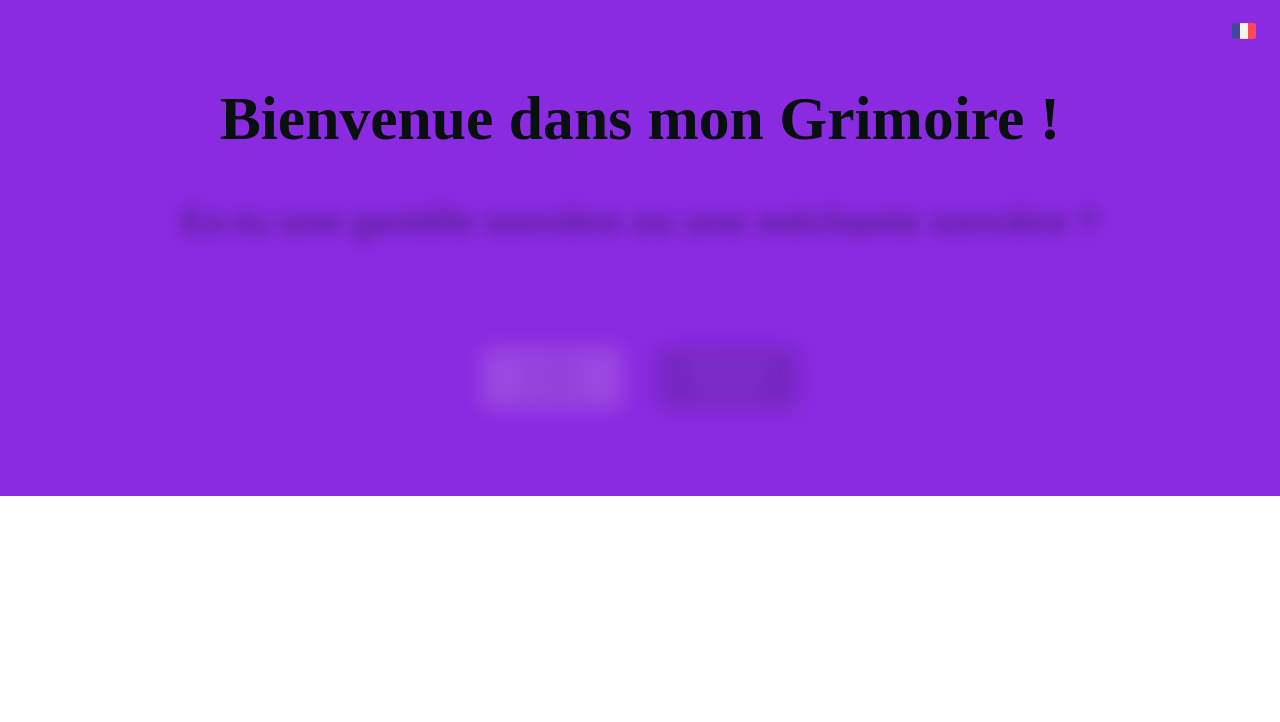
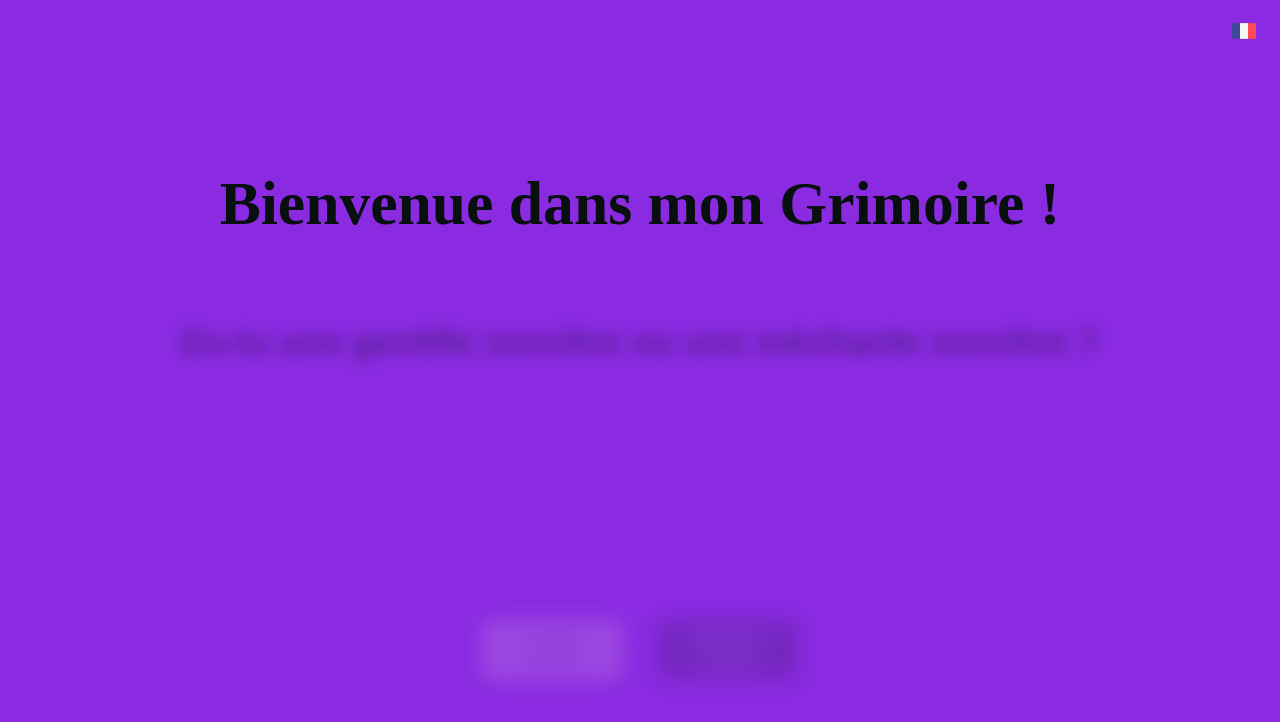
Before and after one commit to TerryGrimoire/deployed_portfolio, a React (Vite) app: page / in a window 1280 px wide. Shown: the top 722 px of the page. Built offline with nearby package versions, Linux system fonts and the light colour scheme; a web font is replaced by a local one.

Commit message:
fixing the entrance bug for all de vi all devices

```diff
--- a/src/App.css
+++ b/src/App.css
@@ -40,6 +40,7 @@ section {
 
 h2 {
   font-size: 2rem;
+  padding: 2rem 0;
   animation: appear 2s;
   animation-delay: 5s;
   animation-fill-mode: forwards;
@@ -146,10 +147,11 @@ header {
   display: flex;
   justify-content: space-around;
   align-items: center;
+  height: fit-content;
 }
 .button_style {
   padding: 1rem 1rem;
-  margin: 0.5rem 2rem 0;
+  margin: 0rem 2rem;
   border-radius: 0.5rem;
   cursor: pointer;
   font-size: 2rem;
@@ -219,7 +221,6 @@ header {
 
 .section_container {
   display: flex;
-  flex-direction: column;
   padding: 3rem 5rem 0;
   text-align:center;
   height: 100vh;
@@ -555,14 +556,12 @@ textarea:focus, input:focus {
   * {
     font-size: 1.1rem;
   }
+
   section {
     height: min-content;
     box-shadow: none;
     align-items: center;
     overflow: hidden;
-  }
-  .section_container {
-    padding: 2rem;
   }
 
   .header_container {
@@ -576,19 +575,26 @@ h2 {
   font-size: 2rem;
 }
 
-.acc {
-  margin-bottom: 5rem;
+article {
+  padding: 0 2rem;
 }
+
 
 .button_style {
   font-size: 1rem;
   padding: 0.5rem 0.5rem;
   width: 8rem;
-  margin: 1rem 1rem 3rem;
+  margin: 1rem 1rem 0rem;
 }
 
 .arrow_button {
   width: 30%;
+}
+
+.section_container_initial {
+  height: 100vh;
+  padding: 1rem;
+  text-align: center;
 }
 
 .section_container {
--- a/src/components/EN/header.jsx
+++ b/src/components/EN/header.jsx
@@ -30,7 +30,14 @@ export default function Header({ setBgColor, language, setLanguage }) {
   }, [good, bad]);
 
   return (
-    <header className="section_container header_container" id="Home">
+    <header
+      className={
+        good && bad
+          ? "section_container header_container"
+          : "section_container_initial header_container"
+      }
+      id="Home"
+    >
       {language === "uk" ? (
         <div className="welcome_section">
           <h1> Welcome to my Grimoire !</h1>
--- a/src/pages/Home.jsx
+++ b/src/pages/Home.jsx
@@ -7,7 +7,7 @@ import EN from "../components/EN/EN";
 import "../App.css";
 
 export default function Home() {
-  const [bgColor, setBgColor] = useState("container");
+  const [bgColor, setBgColor] = useState("");
   const [language, setLanguage] = useState("fr");
   const [ouija, setOuija] = useState("arrow_button");
 
```
